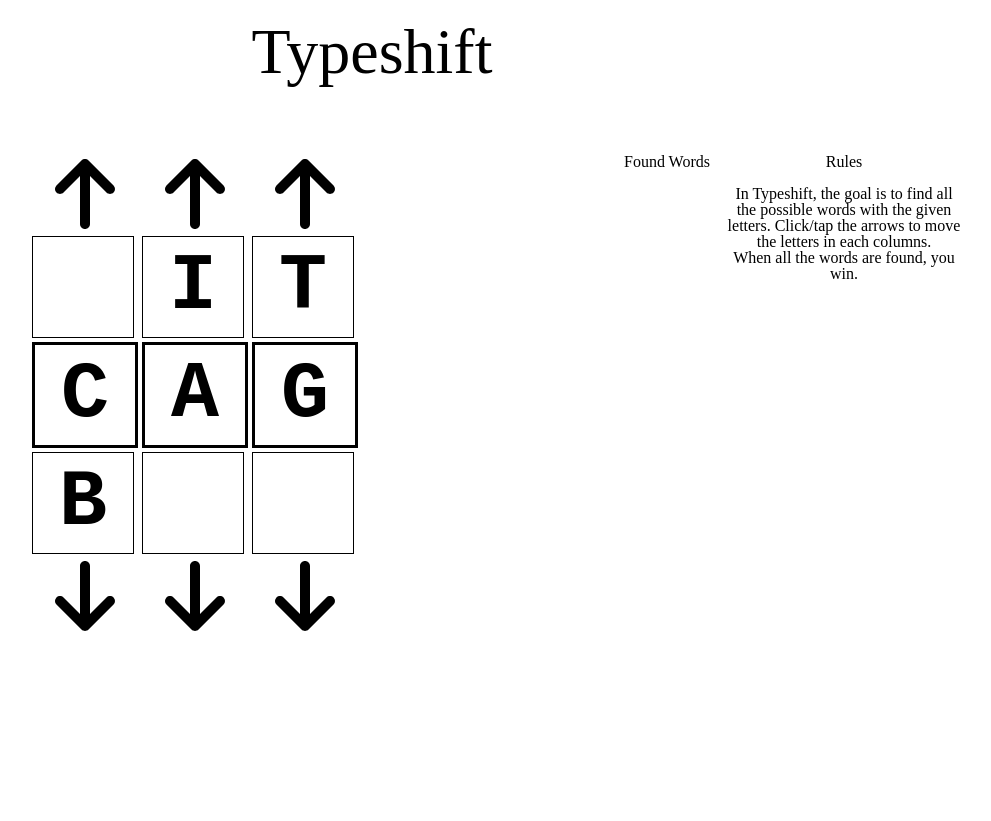
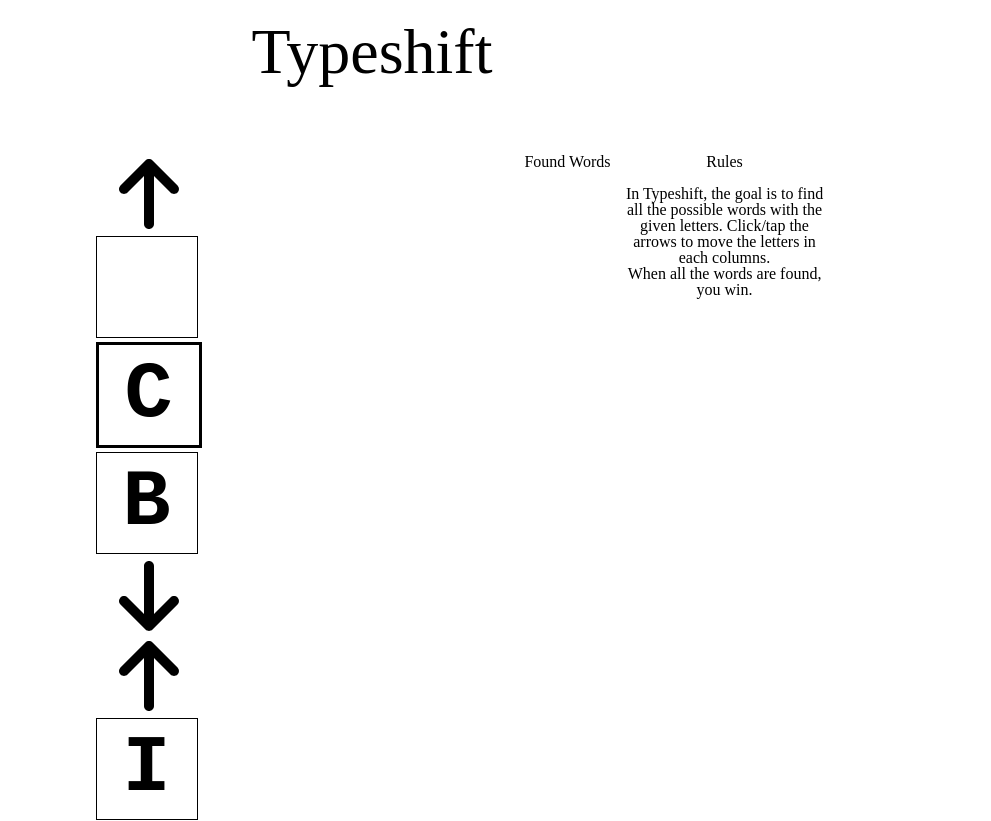
Before and after one commit to suzuhe481/typeshift, a React (Vite) app: page / in a window 1280 px wide. Shown: the top 821 px of the page, without its empty margins (268-1259 px from the left). Before the commit the page ends 800 px from the top, so only its background shows below. Built offline with nearby package versions, Linux system fonts and the light colour scheme.

Commit message:
Using WinMessage component. Edit to class name

```diff
--- a/src/components/GameContainer/Game/Game.jsx
+++ b/src/components/GameContainer/Game/Game.jsx
@@ -26,7 +26,12 @@ function Game(props) {
     />
   ));
 
-  return <div className="game">{columnItems}</div>;
+  return (
+    <div className="game">
+      <WinMessage gameWon={props.gameWon} />
+      <div className="game__columns">{columnItems}</div>
+    </div>
+  );
 }
 
 export default Game;
```
